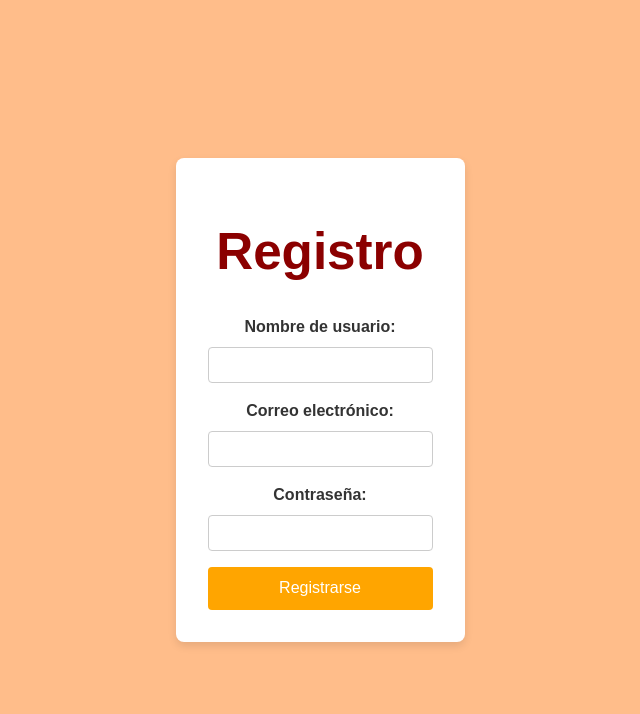
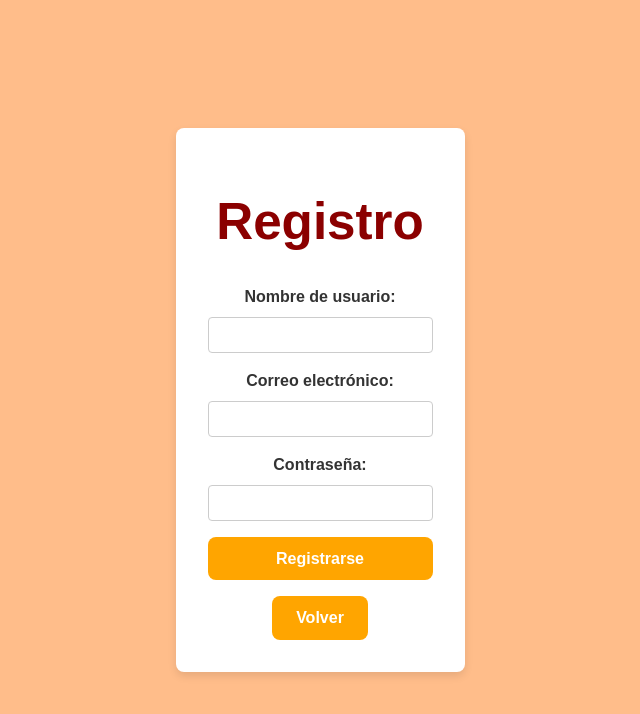
Before and after one commit to IIC2513/front-grupoestrella, a React (Vite) app in the folder trivia/: page /register in a window 1280 px wide. Shown: the top 714 px of the page, without its empty margins (320-960 px from the left). Built offline with nearby package versions, Linux system fonts and the light colour scheme.

Commit message:
diseno_2

```diff
--- a/trivia/src/profile/Register.css
+++ b/trivia/src/profile/Register.css
@@ -1,4 +1,5 @@
 /* Register.css */
+
 .register-container {
   display: flex;
   flex-direction: column;
@@ -51,3 +52,21 @@
 button:hover {
   background-color: #FF8C00;
 }
+
+.button-link {
+  display: inline-block;
+  padding: 0.8rem 1.5rem;
+  background-color: #FFA500;
+  color: #FFFFFF;
+  font-size: 1rem;
+  font-weight: bold;
+  text-align: center;
+  text-decoration: none;
+  border-radius: 8px;
+  transition: background-color 0.3s, transform 0.2s;
+}
+
+/* Espaciado adicional para el botón de "Volver" */
+.back-button {
+  margin-top: 1rem; /* Ajusta el margen superior para separar los botones */
+}
--- a/trivia/src/profile/Register.jsx
+++ b/trivia/src/profile/Register.jsx
@@ -23,8 +23,12 @@ const Register = () => {
   const handleSubmit = (e) => {
     e.preventDefault();
     alert('¡Registro exitoso!');
-    localStorage.setItem('isLoggedIn', 'true'); // Guardar el estado de "logueado"
-    navigate('/'); // Redirigir a la página principal
+    localStorage.setItem('isLoggedIn', 'true');
+    navigate('/');
+  };
+
+  const handleBack = () => {
+    navigate('/');
   };
 
   return (
@@ -61,8 +65,11 @@ const Register = () => {
             required
           />
         </label>
-        <button type="submit">Registrarse</button>
+        <button type="submit" className="button-link">Registrarse</button>
       </form>
+
+      {/* Botón de "Volver" con clase adicional para el margen */}
+      <button onClick={handleBack} className="button-link back-button">Volver</button>
     </div>
   );
 };
```
Lines whose indentation alone changed are shown as unchanged.
